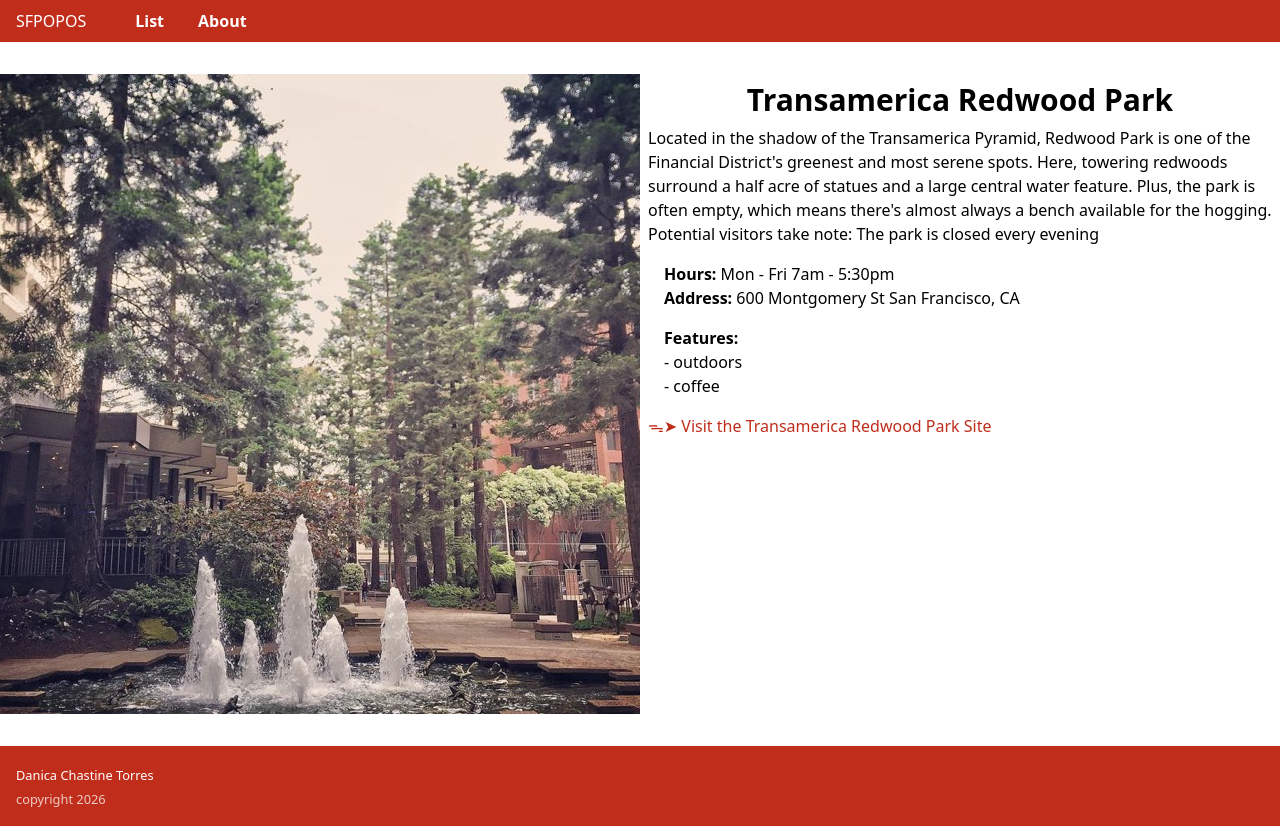
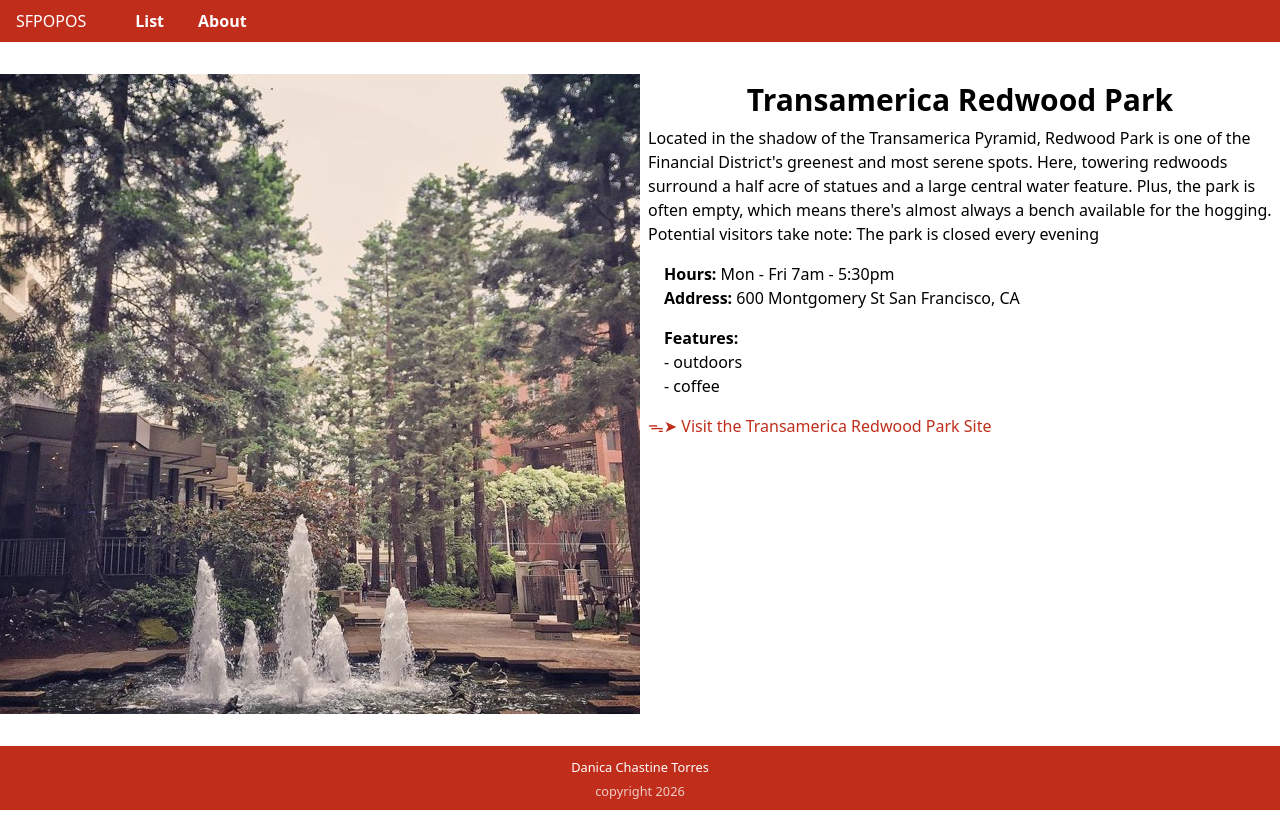
Before and after one commit to NYTLAIT/ACS-1320-React-Fundamentals-Tutorial, a React (Create React App) app: page /details/0 in a window 1280 px wide. Built offline with nearby package versions, Linux system fonts and the light colour scheme.

Commit message:
Footer reworked

```diff
--- a/src/Footer.js
+++ b/src/Footer.js
@@ -1,12 +1,12 @@
-import './Footer.css'
+// import './Footer.css'
 
 function Footer() {
-    return (
-        <div className="Footer">
-            <p><small>Danica Chastine Torres</small></p>
-            <p className="Footer-Copyright"><small>copyright 2026</small></p>
-        </div>
-    )
+  return (
+    <div className="mt-[2em] bg-brand p-2 text-center">
+      <p className="m-0 p-0 text-white"><small>Danica Chastine Torres</small></p>
+      <p className="m-0 p-0 text-white/75"><small>copyright 2026</small></p>
+    </div>
+  )
 }
 
 export default Footer
--- a/src/POPOSDetails.js
+++ b/src/POPOSDetails.js
@@ -36,7 +36,7 @@
         </div>
 
         {website && (
-          <a className="text-brand" href={website}>
+          <a className="text-brand hover:underline" href={website}>
             ᯓ➤ Visit the {title} Site</a>
         )}
       </div>
```
